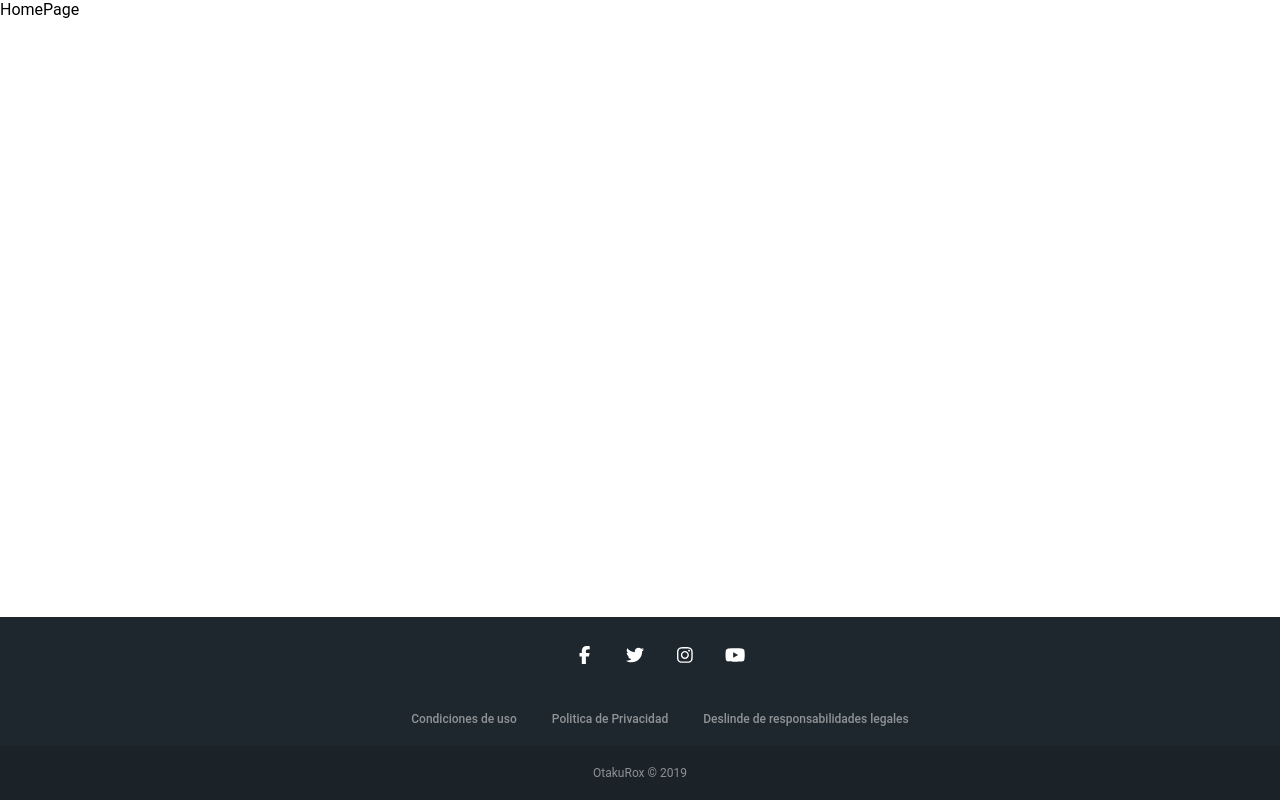
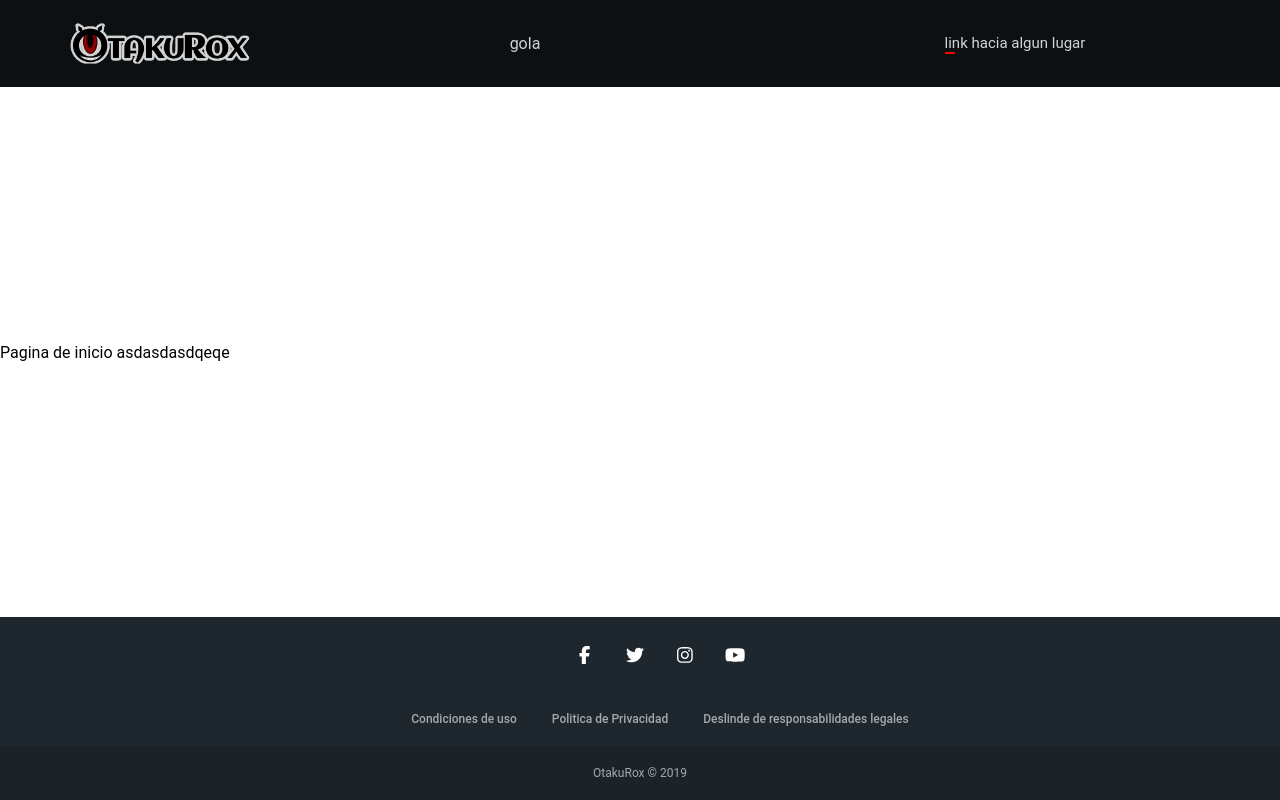
Before and after one commit to Cesar671/OtakuRoxClone, a React (Create React App) app: page / in a window 1280 px wide. Built offline with nearby package versions, Linux system fonts and the light colour scheme.

Commit message:
templates, resources and colors added

```diff
--- a/src/App.js
+++ b/src/App.js
@@ -1,13 +1,15 @@
 import React from 'react'
 import HomePage from './pages/HomePage'
-import Footer from './global/footer/Footer'
+import { ColorThemeContext } from './global/theme'
+import { useMode } from './global/theme'
 
 const App = () => {
+  const [ mode, useModeF ] = useMode();
   return (
-    <React.StrictMode>
-
-      <HomePage />
-      <Footer />
+    <React.StrictMode >
+      <ColorThemeContext.Provider value= {{ toogleMode: useModeF, mode:mode }}>
+        <HomePage />
+      </ColorThemeContext.Provider>
     </React.StrictMode>
   )
 }
--- a/src/global/footer/Footer.jsx
+++ b/src/global/footer/Footer.jsx
@@ -3,10 +3,25 @@ import style from "./Footer.module.css"
 import styleLink from "../globalStyles/button.module.css"
 import { FontAwesomeIcon } from '@fortawesome/react-fontawesome'
 import { faFacebookF, faTwitter, faYoutube, faInstagram } from '@fortawesome/free-brands-svg-icons'
+import { tokens, ColorThemeContext } from '../theme'
+
 
 const Footer = () => {
+
+    const mode = React.useContext(ColorThemeContext).mode
+    const colors = tokens(mode)
+
   return (
-    <footer>
+
+
+    <div
+        style={{
+            backgroundColor:  colors.footer[500],
+            color: colors.footer[200],
+            fontSize: "12px"
+        }}
+    >
+
         <div id={ style.footerContainer }>
             <a className={ `${styleLink.link_svg} ${styleLink.link}` } href='#'>
                 <FontAwesomeIcon icon={faFacebookF }/>
@@ -32,7 +47,7 @@ const Footer = () => {
                 OtakuRox &copy; 2019
             </div>
         </div>
-    </footer>
+    </div>
   )
 }
 
--- /dev/null
+++ b/src/global/resources.js
@@ -0,0 +1 @@
+export const URL_LOGO = "./resources/logo.png"
--- /dev/null
+++ b/src/global/templates/MainTmplt.jsx
@@ -0,0 +1,27 @@
+import React from 'react'
+import PropTypes from 'prop-types'
+import styles from "./maintmplt.module.css"
+import Footer from '../footer/Footer'
+import TopMenu from '../topmenu/TopMenu'
+
+const MainTmplt = ({ children }) => {
+  return (
+    <div className={ styles.tmplt_main }>
+        <header className={ styles.header }>
+            <TopMenu />
+        </header>
+        <main className= { styles.main }>
+            { children }
+        </main>
+        <footer className={ styles.footer }>
+            <Footer />
+        </footer>
+    </div>
+  )
+}
+
+MainTmplt.propTypes = {
+    children: PropTypes.node
+}
+
+export default MainTmplt
--- /dev/null
+++ b/src/global/templates/maintmplt.module.css
@@ -0,0 +1,19 @@
+.tmplt_main{
+    height: 100%;
+    display: flex;
+    flex-direction: column;
+    justify-content: space-between;
+    align-items: center;
+
+    .footer{
+        width: 100%;
+    }
+
+    .header{
+        width: 100%;
+    }
+
+    .main{
+        width: 100%
+    }
+}
--- /dev/null
+++ b/src/global/theme.js
@@ -0,0 +1,90 @@
+import { createContext, useMemo, useState } from "react"
+
+const LIGHT = "light"
+const DARK = "dark"
+
+export const tokens = (mode) => {
+    return (mode === LIGHT ? {
+        footer: {
+            100: "#d2d4d5",
+            200: "#a5a9ab",
+            300: "#787d82",
+            400: "#4b5258",
+            500: "#1e272e",
+            600: "#181f25",
+            700: "#12171c",
+            800: "#0c1012",
+            900: "#060809"
+        },
+        primary: {
+            100: "#fdfdfd",
+            200: "#fbfbfb",
+            300: "#f9f9f9",
+            400: "#f7f7f7",
+            500: "#f5f5f5",
+            600: "#c4c4c4",
+            700: "#939393",
+            800: "#626262",
+            900: "#313131"
+        },
+        orange: {
+            100: "#ffe5d0",
+            200: "#ffcba0",
+            300: "#ffb171",
+            400: "#ff9741",
+            500: "#ff7d12",
+            600: "#cc640e",
+            700: "#994b0b",
+            800: "#663207",
+            900: "#331904"
+        },
+    }: {
+        footer: {
+            100: "#d2d4d5",
+            200: "#a5a9ab",
+            300: "#787d82",
+            400: "#4b5258",
+            500: "#1e272e",
+            600: "#181f25",
+            700: "#12171c",
+            800: "#0c1012",
+            900: "#060809"
+        },
+        primary: {
+          100: "#d2d4d5",
+          200: "#a5a9ab",
+          300: "#787d82",
+          400: "#4b5258",
+          500: "#1e272e",
+          600: "#181f25",
+          700: "#12171c",
+          800: "#0c1012",
+          900: "#060809"
+        },
+        orange: {
+            100: "#ffe5d0",
+            200: "#ffcba0",
+            300: "#ffb171",
+            400: "#ff9741",
+            500: "#ff7d12",
+            600: "#cc640e",
+            700: "#994b0b",
+            800: "#663207",
+            900: "#331904"
+        },
+    })
+};
+
+export const ColorThemeContext = createContext({
+    toogleMode: () => {},
+    mode: ""
+});
+
+export const useMode = () => {
+    const [mode, setMode] = useState(LIGHT)
+    const useModeF = useMemo(() => ({
+        toogleMode: setMode((mode) => (mode === LIGHT) ? DARK: LIGHT)
+    }),[])
+
+    return  [mode, useModeF]
+}
--- /dev/null
+++ b/src/global/topmenu/TopMenu.jsx
@@ -0,0 +1,38 @@
+import React from 'react'
+import styles from "./topmenu.module.css"
+import { tokens, ColorThemeContext } from "../theme"
+import { URL_LOGO } from '../resources'
+
+const TopMenu = () => {
+
+  const mode = React.useContext(ColorThemeContext).mode;
+  const colors = tokens(mode);
+
+  return (
+    <nav className={ styles.topmenu_container }
+      style={{
+        backgroundColor: colors.primary[800],
+        color: colors.primary[100]
+      }}
+    >
+      <img className={ styles.img_logo } src={ URL_LOGO } />
+      <div className={ styles.topmenu_button_container }>
+      <div> gola </div>
+        <a
+          href='#'
+          className={ styles.topmenu_link }
+          style={{
+            color: colors.primary[100]
+          }}
+        >
+          <div className={ styles.button }>
+              link hacia algun lugar
+              <div className={ styles.buttonLineStyled } ></div>
+          </div>
+        </a>
+      </div>
+    </nav>
+  )
+}
+
+export default TopMenu
--- /dev/null
+++ b/src/global/topmenu/topmenu.module.css
@@ -0,0 +1,60 @@
+.topmenu_container{
+    width: 100%;
+    display: grid;
+    grid-template-columns: 1fr 5fr;
+    align-items: center;
+    padding: 10px;
+}
+
+.topmenu_link{
+    font-size: 15px;
+    text-decoration: none;
+}
+
+.topmenu_button_container{
+    display: flex;
+    justify-content: space-around;
+    align-items: center;
+}
+
+.button{
+    padding: 5px;
+    border-radius: 5px;
+    transition: 0.3s ease-in-out;
+}
+
+.button:hover{
+    transform: translateY(0.3em);
+    background-color: black;
+    .buttonLineStyled{
+        transform: scaleX(11em);
+        animation: LineAnimated 0.3s ease forwards;
+    }
+
+}
+
+
+.img_logo{
+    transform: scale(0.6);
+}
+
+.buttonLineStyled{
+    width: 10px;
+    height: 2px;
+    background-color: red;
+}
+
+
+@keyframes LineAnimated {
+    0%{
+        transform: scaleX(2);
+    }
+
+    50%{
+        transform: scaleX(3)
+    }
+
+    100%{
+        transform: scaleX(4);
+    }
+}
--- a/src/pages/HomePage.jsx
+++ b/src/pages/HomePage.jsx
@@ -1,8 +1,12 @@
 import React from 'react'
+import MainTmplt from '../global/templates/MainTmplt'
 
 const HomePage = () => {
   return (
-    <div>HomePage</div>
+    <MainTmplt>
+      <div>Pagina de inicio asdasdasdqeqe</div>
+    </MainTmplt>
+
   )
 }
 
```
Also changed, not shown: public/resources/logo.png (added).
